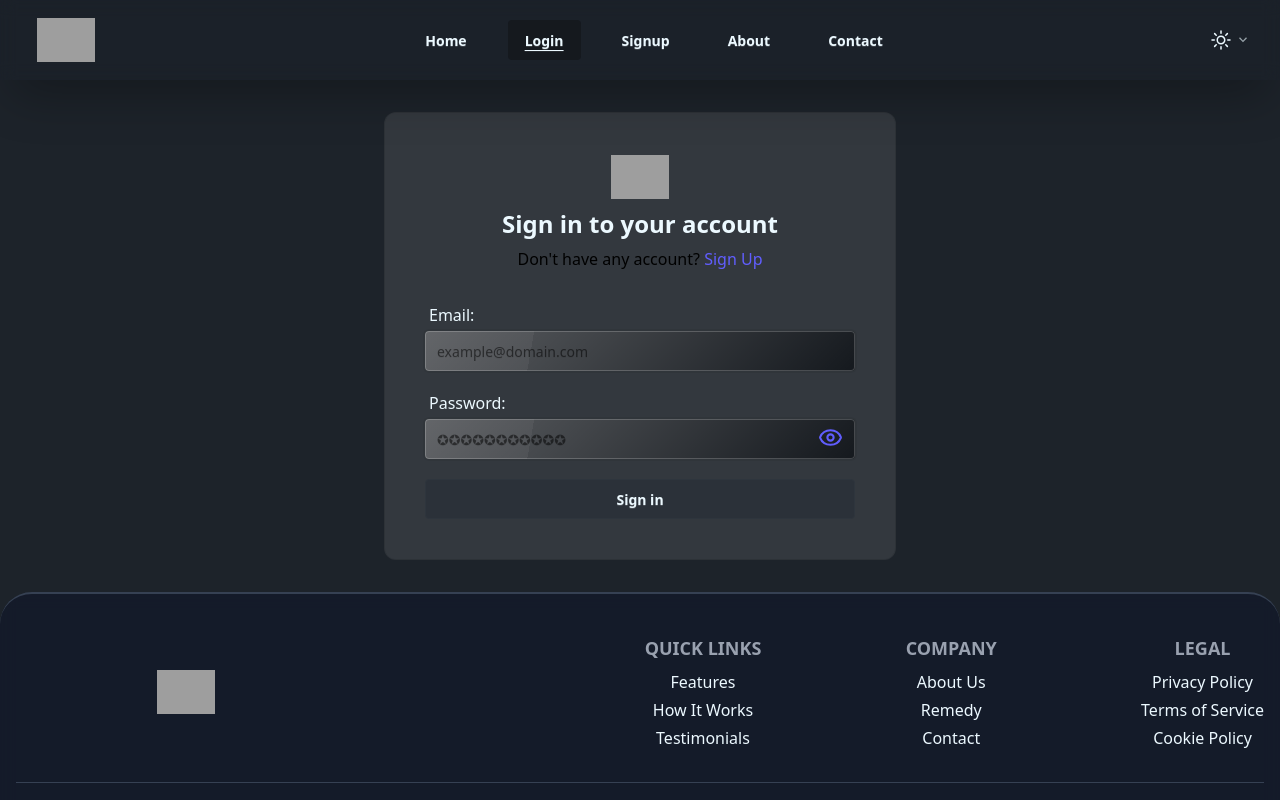
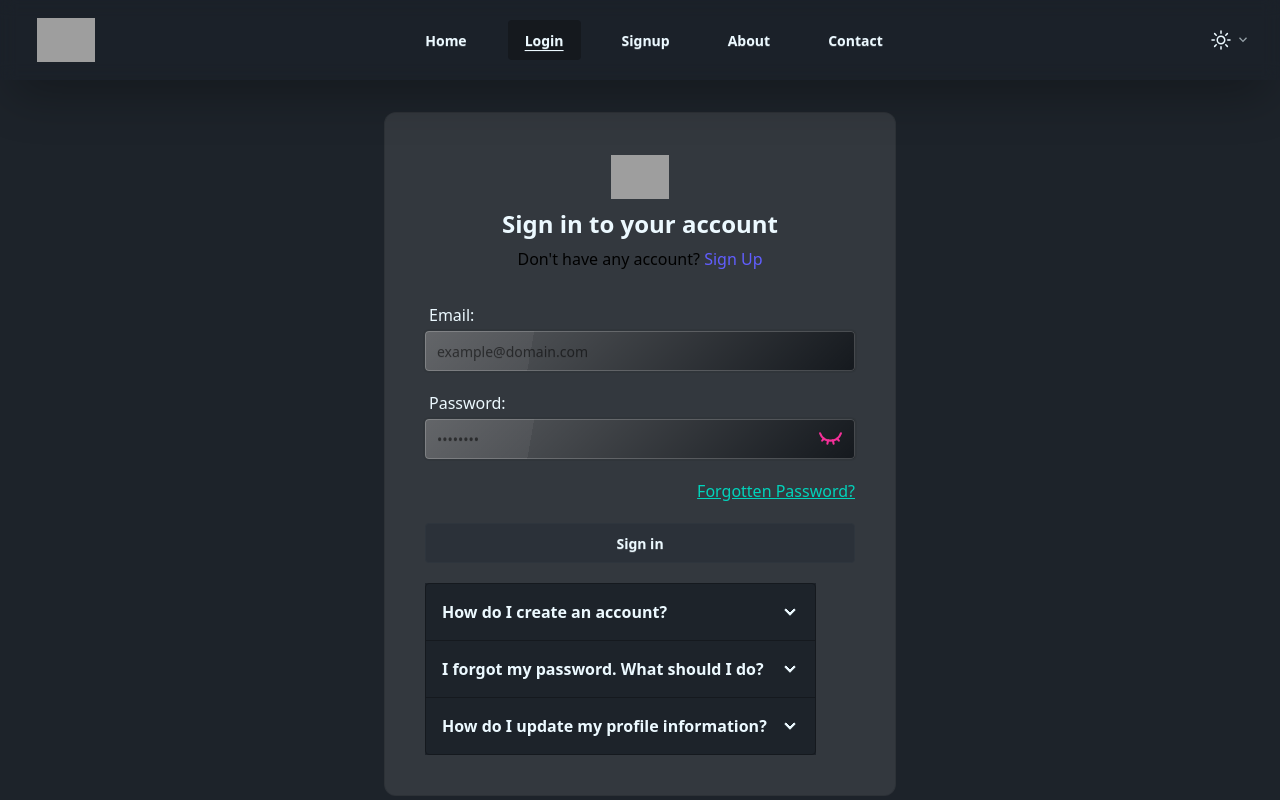
Before and after one commit to TBS96/neuroAI-client, a React (Vite) app: page /login in a window 1280 px wide. Shown: the top 800 px of the page. Built offline with nearby package versions, Linux system fonts and the light colour scheme; grey boxes are pictures that could not be loaded.

Commit message:
feat: enhance Login component with password visibility toggle and FAQ section
Signed-off-by: TBS96 <9tbs6@proton.me>

```diff
--- a/src/components/Login.jsx
+++ b/src/components/Login.jsx
@@ -2,7 +2,7 @@ import React, { useState } from 'react'
 import { useForm } from 'react-hook-form';
 import { Link, useNavigate } from 'react-router-dom'
 import { Button, Input, Logo } from './index'
-import { Eye, EyeOff } from 'lucide-react';
+import { Eye, EyeClosed } from 'lucide-react';
 
 function Login() {
 
@@ -19,7 +19,7 @@ function Login() {
     const login = () => { };
 
     return (
-        <div className='flex items-center justify-center w-full my-8 px-4 sm:px-0'>
+        <div className='flex items-center justify-center w-full my-8 px-4 sm:px-0 scroll-smooth' id='signupTarget'>
             <div className={`mx-auto w-full max-w-lg bg-gray-100/10 rounded-xl p-10 border border-black/10`}>
                 <div className='mb-2 flex justify-center'>
                     <span className='inline-block w-full max-w-[100px]'>
@@ -29,7 +29,7 @@ function Login() {
                 <h2 className='text-center text-2xl font-bold leading-tight'>Sign in to your account</h2>
                 <p className='mt-2 text-center text-base text-black'>
                     Don&apos;t have any account?&nbsp;
-                    <Link to='/signup' className='font-medium text-primary transition-all duration-200 hover:underline'>
+                    <Link to='/signup' className='font-medium text-primary transition-all duration-200 hover:link'>
                         Sign Up
                     </Link>
                 </p>
@@ -56,10 +56,12 @@ function Login() {
                         <div className='relative'>
                             <Input
                                 label='Password: '
-                                placeholder='✪✪✪✪✪✪✪✪✪✪✪'
+                                placeholder='••••••••'
                                 type={showPass ? 'text' : 'password'}
                                 {...register('password', {
                                     required: true,
+                                    maxLength: 16,
+                                    minLength: 8
                                 })}
                             />
                             <button
@@ -67,13 +69,36 @@ function Login() {
                                 onClick={() => setShowPass(!showPass)}
                                 className='absolute right-3 top-1/2 hover:cursor-pointer active:translate-y-[1px] duration-300 transition-all'
                             >
-                                {showPass ? <EyeOff size={25} className='text-secondary' /> : <Eye size={25} className='text-primary' />}
+                                {!showPass ? <EyeClosed size={25} className='text-secondary' /> : <Eye size={25} className='text-primary' />}
                             </button>
                         </div>
+
+                        <span className='relative flex items-center justify-end'>
+                            <a href='#' className='link link-accent'>Forgotten Password?</a>
+                        </span>
 
                         <Button type='submit' className='w-full'>Sign in</Button>
                     </div>
                 </form>
+
+                <div className="join join-vertical bg-base-100 mt-5">
+                    <div className="collapse collapse-arrow join-item border-base-300 border">
+                        <input type="checkbox" name="my-accordion-4" />
+                        <div className="collapse-title font-semibold">How do I create an account?</div>
+                        <div className="collapse-content text-sm">Click the <a href='#signupTarget' className='font-bold text-primary link'>Sign Up</a> button in the top right corner and follow the registration process.</div>
+                    </div>
+                    <div className="collapse collapse-arrow join-item border-base-300 border">
+                        <input type="checkbox" name="my-accordion-4" />
+                        <div className="collapse-title font-semibold">I forgot my password. What should I do?</div>
+                        <div className="collapse-content text-sm">Click on <span className='font-bold'>"Forgotten Password"</span> above and follow the instructions sent to your email.</div>
+                    </div>
+                    <div className="collapse collapse-arrow join-item border-base-300 border">
+                        <input type="checkbox" name="my-accordion-4" />
+                        <div className="collapse-title font-semibold">How do I update my profile information?</div>
+                        <div className="collapse-content text-sm">Go to "My Account" settings and select "Edit Profile" to make changes.</div>
+                    </div>
+                </div>
+
             </div>
         </div>
     )
```
